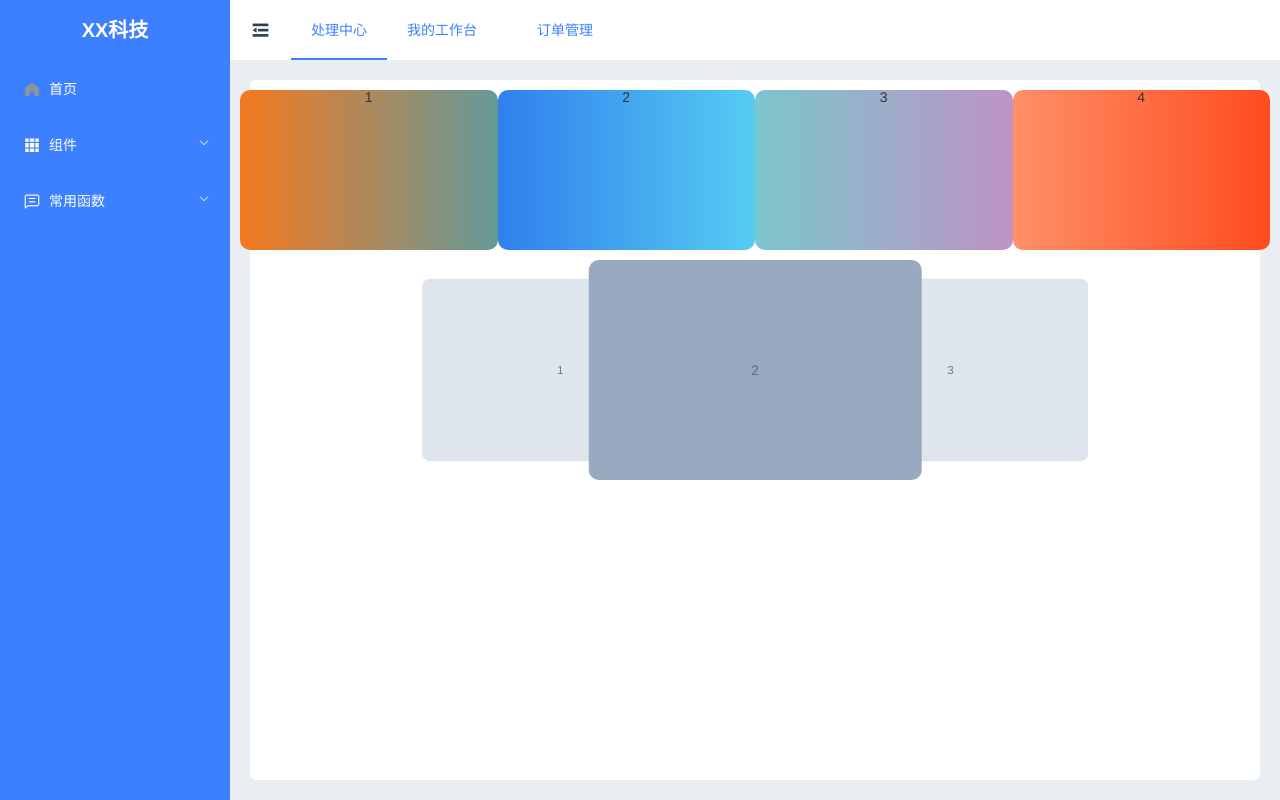
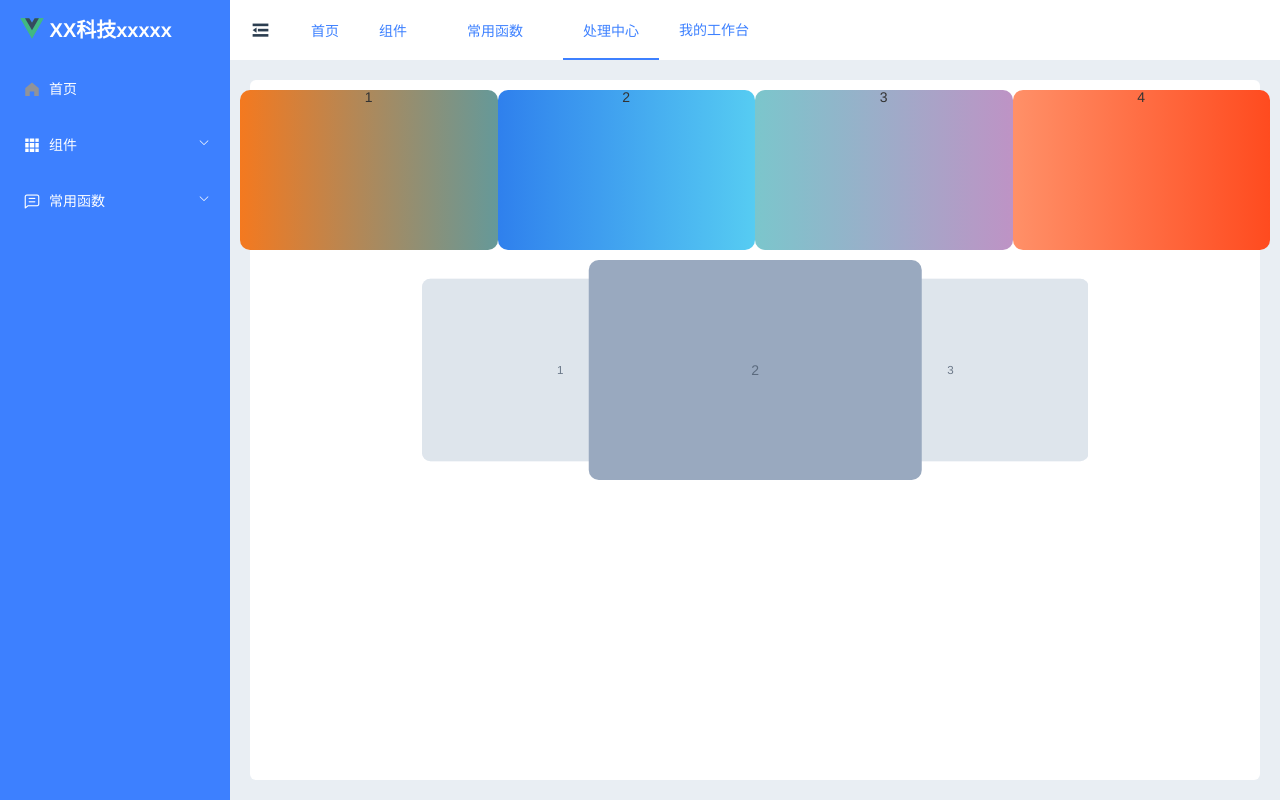
Before and after one commit to jiaoxf/admin-element-vue, a Vue app: page /index in a window 1280 px wide. Built offline with nearby package versions, Linux system fonts and the light colour scheme.

Commit message:
菜单整和动态

```diff
--- a/src/views/layout/components/Header.vue
+++ b/src/views/layout/components/Header.vue
@@ -4,6 +4,36 @@
       <div class="unfold" >
         <i class="unfold-icon" :class="[ $store.state.foldMenu ? 'el-icon-s-unfold': 'el-icon-s-fold']" @click="flagFold"></i>
       </div>
+      <el-menu
+        :default-active="activeIndex"
+        class="el-menu-demo"
+        mode="horizontal"
+        @select="handleSelect"
+        background-color="#fff"
+        text-color="#3D80FF"
+        active-text-color="#3D80FF"
+      >
+        <template v-for="item in $router.options.routes">
+          <router-link v-if="item.children.length===1 && !item.children[0].children && !item.alwaysShow" :to="'/'+item.children[0].path" :key="item.children[0].name">
+            <el-menu-item index="2">
+                <span slot="title" v-if="item.children[0].meta&&item.children[0].meta.title">{{item.children[0].meta.title}}</span>
+            </el-menu-item>
+          </router-link>
+          <el-submenu v-else :index="item.name||item.path" :key="item.name">
+            <template slot="title">
+              <span slot="title" v-if="item.meta && item.meta.title">{{ item.meta.title }}</span>
+            </template>
+            <el-menu-item v-for="(child, i) in item.children" :key="i">
+              <span slot="title" :is-nest="true" class="nest-menu" v-if="child.children && child.children.length>0" :routes="[child]" :key="child.path"></span>
+              <router-link :to="item.path+'/'+child.path" :key="child.name">
+                <el-menu-item :index="item.path+'/'+child.path">
+                  <span slot="title" v-if="child.meta && child.meta.title">{{ child.meta.title }}</span>
+                </el-menu-item>
+              </router-link>
+            </el-menu-item>
+          </el-submenu>
+        </template>
+      </el-menu>
       <el-menu
       :default-active="activeIndex"
       class="el-menu-demo"
@@ -13,20 +43,15 @@
       text-color="#3D80FF"
       active-text-color="#3D80FF"
       >
-        <el-menu-item index="1">处理中心</el-menu-item>
+          <el-menu-item index="1">
+            <span>处理中心</span>
+          </el-menu-item>
         <el-submenu index="2">
           <template slot="title">我的工作台</template>
           <el-menu-item index="2-1">选项1</el-menu-item>
           <el-menu-item index="2-2">选项2</el-menu-item>
           <el-menu-item index="2-3">选项3</el-menu-item>
-          <el-submenu index="2-4">
-            <template slot="title">选项4</template>
-            <el-menu-item index="2-4-1">选项1</el-menu-item>
-            <el-menu-item index="2-4-2">选项2</el-menu-item>
-            <el-menu-item index="2-4-3">选项3</el-menu-item>
-          </el-submenu>
         </el-submenu>
-        <el-menu-item index="4">订单管理</el-menu-item>
       </el-menu>
     </el-header>
   </div>
@@ -83,6 +108,23 @@ export default {
   background: #fff;
   z-index: 999;
 }
+::v-deep.el-menu-demo{
+  display: flex;
+  justify-content: center;
+}
+::v-deep.el-menu--horizontal a {
+  & > .el-menu-item{
+    float: left;
+    height: 60px;
+    line-height: 60px;
+    margin: 0;
+  }
+  & > .el-menu-item.is-active {
+    border-bottom: 2px solid #1890ff;
+  }
+}
+
+
 .header{
   background: #fff;
 
@@ -98,4 +140,5 @@ export default {
     }
   }
 }
+
 </style>
--- a/src/views/layout/components/LeftMenu.vue
+++ b/src/views/layout/components/LeftMenu.vue
@@ -1,10 +1,7 @@
 <template>
   <div class='left-aside'>
     <el-aside width="100%" height="100%">
-      <div class="header-title">
-        <!-- <i class="el-icon-share"></i> -->
-        XX科技
-      </div>
+
       <el-menu
         class="el-menu-vertical-demo"
         @open="handleOpen"
@@ -12,7 +9,13 @@
         text-color="#fff"
         active-text-color="#ffd04b"
         @close="handleClose"
-      :collapse="$store.state.foldMenu">
+        :collapse-transition="false"
+        :collapse="$store.state.foldMenu"
+      >
+        <div class="header-title">
+          <icon-font name="vue" style="padding:0" :iconStyle="{ width: '1.5rem', 'height': '1.5rem'}"/>
+          XX科技xxxxx
+        </div>
         <template v-for="item in $router.options.routes">
           <router-link v-if="item.children.length===1 && !item.children[0].children && !item.alwaysShow" :to="'/'+item.children[0].path" :key="item.children[0].name">
             <el-menu-item index="2">
@@ -41,6 +44,7 @@
 </template>
 <script>
 // import SideMenu from '@/views/layout/components/SideMenu'
+import IconFont from '@/components/component/IconFont'
 export default {
   name: 'name',
   props: {
@@ -48,6 +52,7 @@ export default {
   },
   components: {
     // SideMenu
+    IconFont
   },
   data() {
     return {
@@ -88,7 +93,7 @@ export default {
   text-align: left;
 }
 .el-menu--collapse{
-  width: 100%;
+  width: 64px;
   height:100vh;
 }
 .left-aside{
@@ -104,6 +109,8 @@ export default {
     line-height: 60px;
     height: 60px;
     overflow: hidden;
+    text-align: left;
+    padding: 0 20px;
   }
   .el-menu{
     border-right: none;
--- a/src/views/layout/index.vue
+++ b/src/views/layout/index.vue
@@ -3,7 +3,7 @@
     <el-container>
       <left-menu />
       <Header/>
-      <el-container>
+      <el-container style="margin-top:60px">
         <el-main>
           <div class="main-content">
             <router-view />
@@ -53,10 +53,7 @@ export default {
     /* text-align: center; */
     /* line-height: 160px; */
     padding: 0;
-    position: absolute;
-    left: 230px;
-    right: 0;
-    top: 60px;
+    position: relative;
     bottom: 0;
     overflow-y: scroll;
     .main-content{
```
Lines whose indentation alone changed are shown as unchanged.
